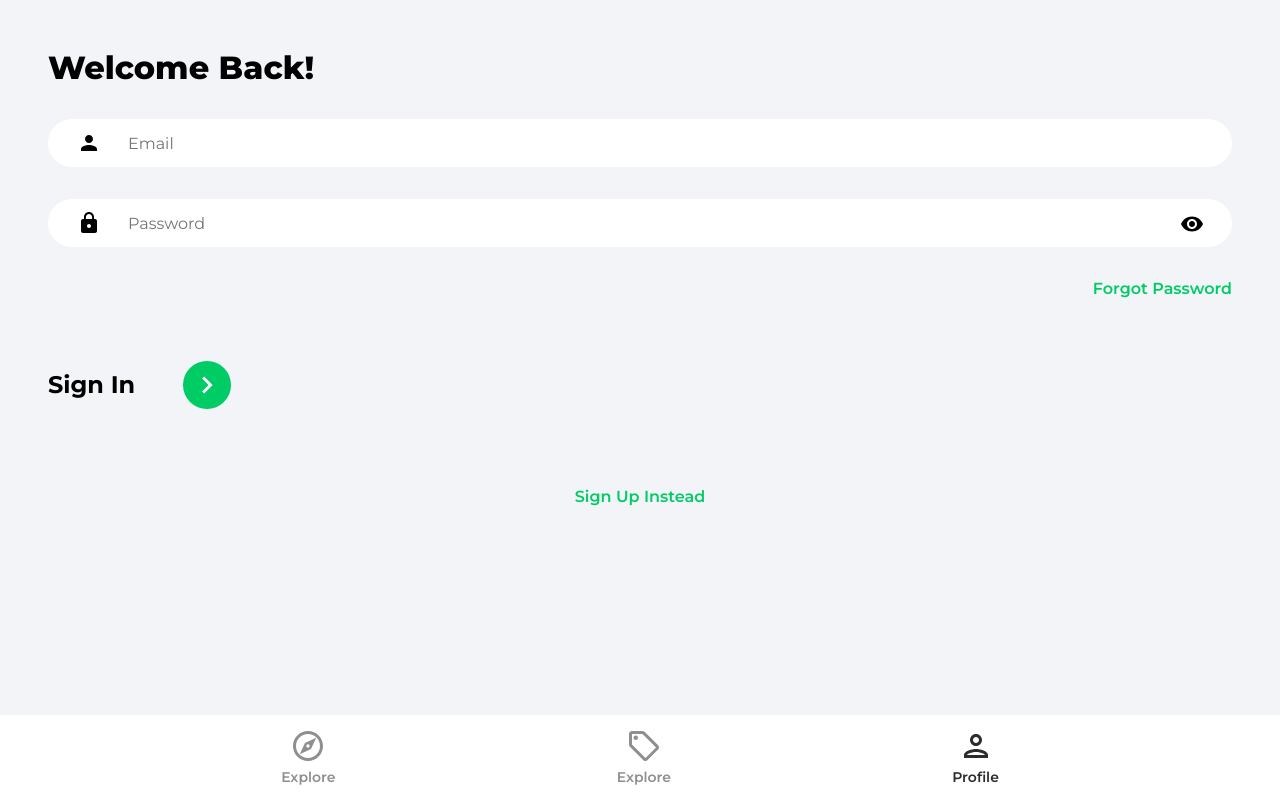
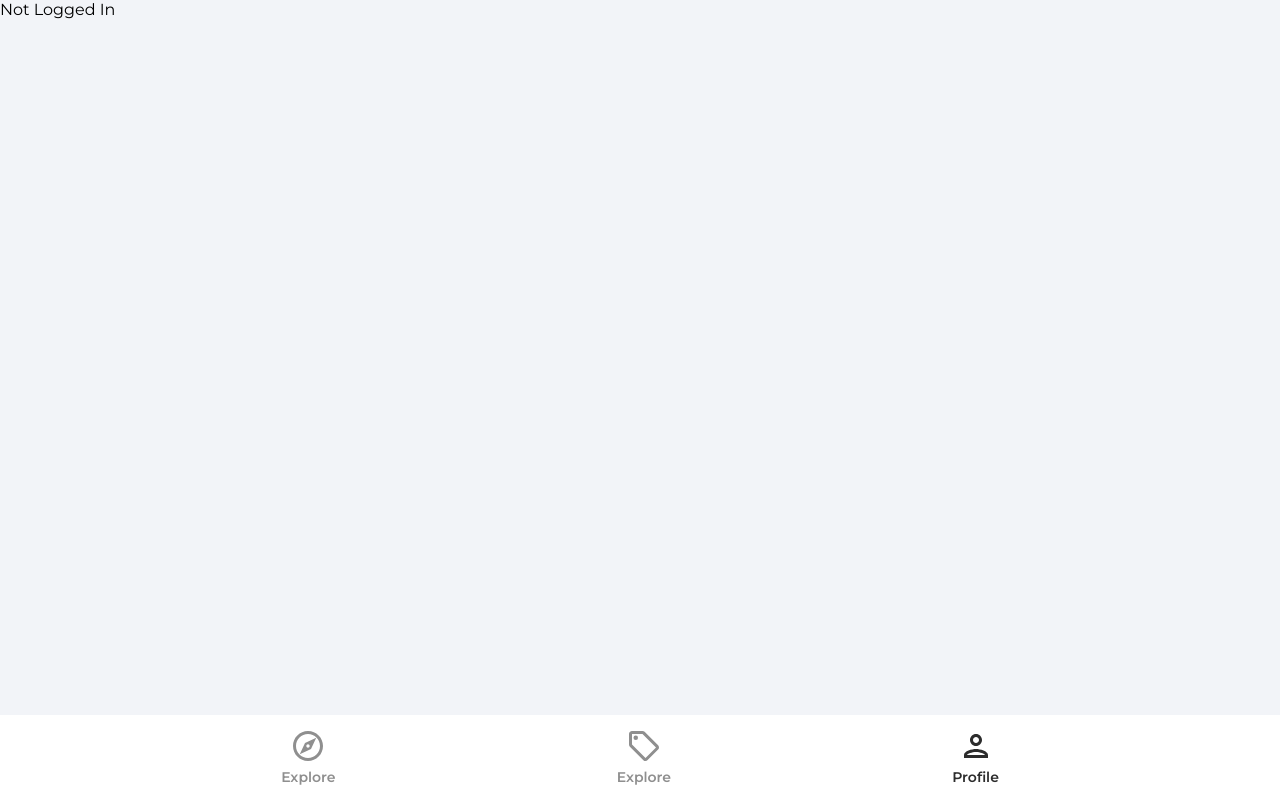
Before and after one commit to adityajinegar/house-marketplace, a React (Create React App) app: page /profile in a window 1280 px wide. Built offline with nearby package versions, Linux system fonts and the light colour scheme.

Commit message:
user sign-in

```diff
--- a/src/App.js
+++ b/src/App.js
@@ -14,7 +14,7 @@ function App() {
         <Routes>
           <Route path='/' element={<Explore />}></Route>
           <Route path='/offers' element={<Offers />}></Route>
-          <Route path='/profile' element={<SignIn />}></Route>
+          <Route path='/profile' element={<Profile />}></Route>
           <Route path='/sign-in' element={<SignIn />}></Route>
           <Route path='/sign-up' element={<SignUp />}></Route>
           <Route path='/forgot-password' element={<ForgotPassword />}></Route>
--- a/src/pages/Profile.jsx
+++ b/src/pages/Profile.jsx
@@ -1,5 +1,16 @@
+import { useState, useEffect } from 'react';
+import { getAuth } from 'firebase/auth';
+
 function Profile() {
-  return <div>Profile</div>;
+  const [user, setUser] = useState(null);
+
+  const auth = getAuth();
+
+  useEffect(() => {
+    setUser(auth.currentUser);
+  }, []);
+
+  return user ? <h1>{user.displayName}</h1> : 'Not Logged In';
 }
 
 export default Profile;
--- a/src/pages/SignIn.jsx
+++ b/src/pages/SignIn.jsx
@@ -1,5 +1,6 @@
 import { useState } from 'react';
 import { Link, useNavigate } from 'react-router-dom';
+import { getAuth, signInWithEmailAndPassword } from 'firebase/auth';
 import { ReactComponent as ArrowRightIcon } from '../assets/svg/keyboardArrowRightIcon.svg';
 import visibilityIcon from '../assets/svg/visibilityIcon.svg';
 
@@ -17,6 +18,26 @@ function SignIn() {
     }));
   };
 
+  const onSubmit = async (e) => {
+    e.preventDefault();
+
+    try {
+      const auth = getAuth();
+
+      const userCredential = await signInWithEmailAndPassword(
+        auth,
+        email,
+        password,
+      );
+
+      if (userCredential.user) {
+        navigate('/');
+      }
+    } catch (error) {
+      console.log(error);
+    }
+  };
+
   return (
     <>
       <div className='pageContainer'>
@@ -24,7 +45,7 @@ function SignIn() {
           <p className='pageHeader'>Welcome Back!</p>
         </header>
         <main>
-          <form>
+          <form onSubmit={onSubmit}>
             <input
               type='email'
               id='email'
```
